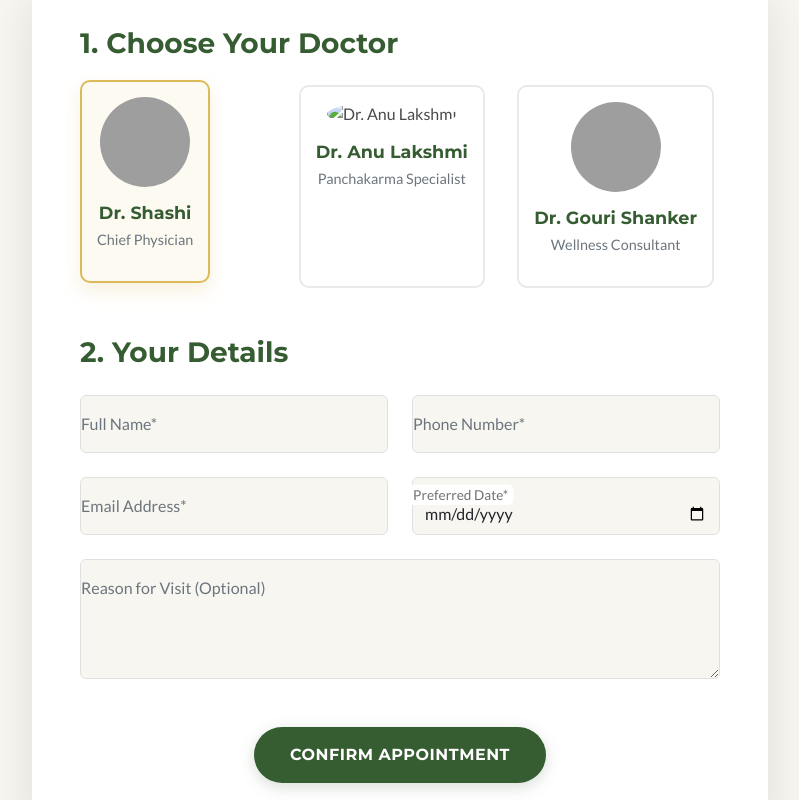
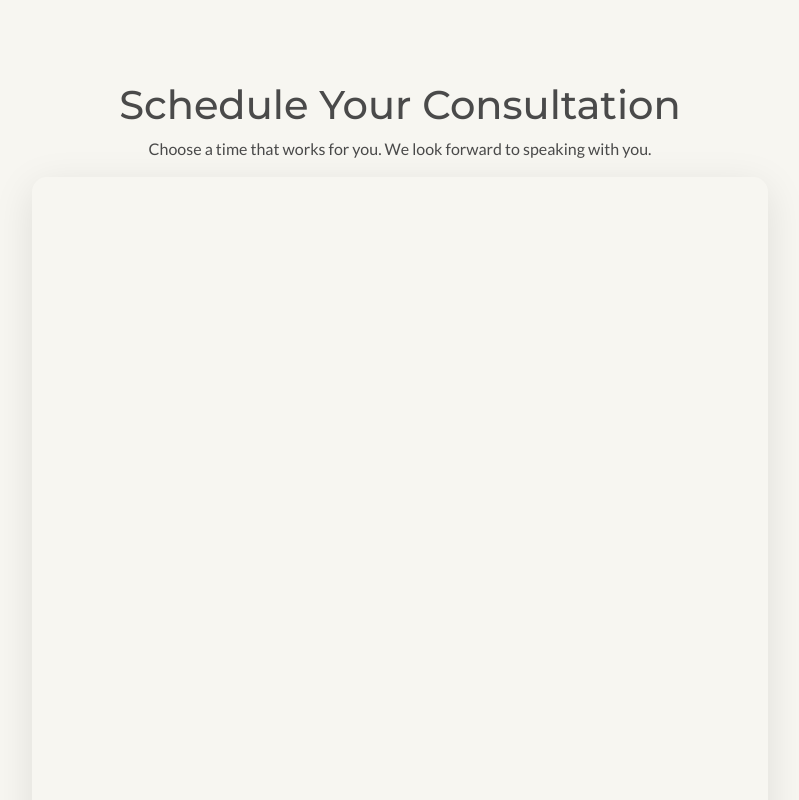
Before and after one commit to motionvixfariz/ayurclinic, a plain HTML site: page appointment.html in a window 1280 px wide. Shown: the part 500-1300 px from the top of the page, without its empty margins (240-1039 px from the left). Drawn offline with nearby package versions, Linux system fonts and the light colour scheme; grey boxes are pictures that could not be loaded; a script that the page names is missing.

Commit message:
Updated files

```diff
--- a/appointment.html
+++ b/appointment.html
@@ -11,10 +11,9 @@
   <link rel="stylesheet" href="https://cdnjs.cloudflare.com/ajax/libs/font-awesome/6.4.0/css/all.min.css">
   <link rel="stylesheet" href="https://unpkg.com/aos@next/dist/aos.css" />
   <link rel="preconnect" href="https://fonts.googleapis.com">
-  <link rel="preconnect" href="https://fonts.gstatic.com" crossorigin>
+  <link rel="preconnect" href="https://fonts.gstatic" crossorigin>
   <link href="https://fonts.googleapis.com/css2?family=Lato:wght@400;700&family=Montserrat:wght@500;700&display=swap" rel="stylesheet">
-
-  <!-- LINK TO YOUR STYLESHEET -->
+  <!-- LINK TO STYLESHEET -->
   <link rel="stylesheet" href="style.css">
 </head>
 
@@ -25,7 +24,7 @@
       <div class="container">
           <a class="navbar-brand d-flex align-items-center" href="index.html">
               <div class="logo-container">
-                  <img src="/images/logo-green.png" alt="Ayurveda Clinic Logo" class="logo-white">
+                  <img src="/images/logo-white.png" alt="Ayurveda Clinic Logo" class="logo-white">
                   <img src="/images/logo-green.png" alt="Ayurveda Clinic Logo" class="logo-green">
               </div>
               <span class="brand-name">Ayurveda Clinic</span>
@@ -58,87 +57,28 @@
   </section>
 
   <!-- Main Appointment Section -->
-  <section class="appointment-form-section py-5">
+   <!-- Main Appointment Section -->
+  <section class="appointment-embed-section">
     <div class="container">
+      <div class="row">
+        <div class="col-12 text-center" data-aos="fade-up">
+          <h1 class="section-title">Schedule Your Consultation</h1>
+          <p class="section-subtitle">Choose a time that works for you. We look forward to speaking with you.</p>
+        </div>
+      </div>
       <div class="row justify-content-center">
-        <div class="col-lg-10 col-xl-8">
-            <form action="https://formspree.io/f/xldljaqv" method="POST" class="appointment-form p-4 p-md-5" data-aos="fade-up">
-
-              <!-- Step 1: Choose Your Doctor -->
-              <div class="mb-5">
-                  <h3 class="form-step-title">1. Choose Your Doctor</h3>
-                  <div class="row g-3">
-                      <div class="col-md-4">
-                          <label class="doctor-select-card">
-                              <input type="radio" name="doctor" value="Dr. Shashi" class="d-none" checked>
-                              <div class="card-content">
-                                  <img src="/images/doctor-profile.jpg" alt="Dr. Shashi">
-                                  <h5>Dr. Shashi</h5>
-                                  <p class="specialty">Chief Physician</p>
-                              </div>
-                          </label>
-                      </div>
-                      <div class="col-md-4">
-                          <label class="doctor-select-card">
-                              <input type="radio" name="doctor" value="Dr. Anu Lakshmi" class="d-none">
-                              <div class="card-content">
-                                  <img src="/images/lady doc.jpg" alt="Dr. Anu Lakshmi">
-                                  <h5>Dr. Anu Lakshmi</h5>
-                                  <p class="specialty">Panchakarma Specialist</p>
-                              </div>
-                          </label>
-                      </div>
-                      <div class="col-md-4">
-                          <label class="doctor-select-card">
-                              <input type="radio" name="doctor" value="Dr. Gouri Shanker" class="d-none">
-                              <div class="card-content">
-                                  <img src="/images/doctor-profile.jpg" alt="Dr. Gouri Shanker">
-                                  <h5>Dr. Gouri Shanker</h5>
-                                  <p class="specialty">Wellness Consultant</p>
-                              </div>
-                          </label>
-                      </div>
-                  </div>
-              </div>
-
-              <!-- Step 2: Your Details -->
-              <div>
-                  <h3 class="form-step-title">2. Your Details</h3>
-                  <div class="row g-4">
-                      <div class="col-md-6 form-floating">
-                          <input type="text" class="form-control" id="fullName" name="name" placeholder="Full Name" required>
-                          <label for="fullName">Full Name*</label>
-                      </div>
-                      <div class="col-md-6 form-floating">
-                          <input type="tel" class="form-control" id="phone" name="phone" placeholder="Phone Number" required>
-                          <label for="phone">Phone Number*</label>
-                      </div>
-                      <div class="col-md-6 form-floating">
-                          <input type="email" class="form-control" id="email" name="email" placeholder="Email Address" required>
-                          <label for="email">Email Address*</label>
-                      </div>
-                      <div class="col-md-6 form-floating">
-                          <input type="date" class="form-control" id="appointmentDate" name="date" placeholder="Preferred Date" required>
-                          <label for="appointmentDate">Preferred Date*</label>
-                      </div>
-                      <div class="col-12 form-floating">
-                           <textarea class="form-control" id="message" name="message" placeholder="Reason for Visit" style="height: 120px;"></textarea>
-                           <label for="message">Reason for Visit (Optional)</label>
-                      </div>
-                  </div>
-              </div>
-
-              <div class="text-center mt-5">
-                  <button type="submit" class="btn btn-primary-hero">Confirm Appointment</button>
-              </div>
-            </form>
+        <div class="col-lg-10 col-xl-8" data-aos="fade-up" data-aos-delay="100">
+            <!-- Calendly inline widget begin -->
+            <div class="calendly-inline-widget" data-url="https://calendly.com/motionvix1/30min" style="min-width:320px;height:700px;"></div>
+            <script type="text/javascript" src="https://assets.calendly.com/assets/external/widget.js" async></script>
+            <!-- Calendly inline widget end -->
         </div>
       </div>
     </div>
   </section>
 
   <!-- Trust Section -->
-  <section class="py-5 bg-light-green">
+  <!-- <section class="py-5 bg-light-green">
     <div class="container">
       <div class="row text-center">
         <div class="col-md-4" data-aos="fade-up" data-aos-delay="100">
@@ -158,18 +98,18 @@
         </div>
       </div>
     </div>
-  </section>
+  </section> -->
 
   <!-- Footer -->
 
 <!-- 1. Pre-Footer Call to Action Section -->
-<section class="cta-footer">
+<!-- <section class="cta-footer">
     <div class="container text-center">
         <h2 class="cta-title">Ready to Begin Your Healing Journey?</h2>
         <p class="cta-text">Book your consultation today and take the first step towards a healthier, more balanced you.</p>
         <a href="appointment.html" class="btn btn-primary-hero">Book an Appointment</a>
     </div>
-</section>
+</section> -->
 
 <!-- 2. Main Footer -->
 <footer class="footer">
@@ -187,7 +127,7 @@
             <div class="col-lg-4">
                 <a class="footer-brand" href="index.html">
                     <img src="/images/logo-green.png" alt="Ayurveda Clinic Logo">
-                    <span>Ayurveda Clinic</span>
+                    <span>Swastham Ayurveda</span>
                 </a>
                 <p class="footer-mission">Your trusted partner in holistic health and wellness, providing authentic Ayurvedic treatments in Calicut.</p>
                 <div class="social-icons-footer">
--- a/style.css
+++ b/style.css
@@ -1092,7 +1092,7 @@
     position: relative;
     padding: 150px 0;
     z-index: 1;
-    background-image: url('/images/person-conducting-reiki-therapy.jpg'); /* CHOOSE A NICE BACKGROUND IMAGE */
+    background-image: url('/images/Swastham-Ayurveda-logo.jpg'); /* CHOOSE A NICE BACKGROUND IMAGE */
     background-attachment: fixed;
     background-position: center;
     background-size: cover;
@@ -1400,3 +1400,21 @@ Styles for Appointment Page
     font-size: 2rem;
     box-shadow: 0 5px 15px rgba(0,0,0,0.08);
 }
+
+
+/* ---
+Styles for Embedded Appointment Page
+--- */
+
+.appointment-embed-section {
+    padding-top: 150px; /* Add space below the fixed navbar */
+    padding-bottom: 80px;
+    background-color: #F7F6F1; /* Your main light background */
+}
+
+/* Style for the Calendly widget container */
+.calendly-inline-widget {
+    border-radius: 15px;
+    overflow: hidden; /* Ensures the rounded corners apply to the widget */
+    box-shadow: 0 10px 40px rgba(0,0,0,0.1);
+}
```
Also changed, not shown: about.html (+4 -4 lines), contact.html (+2 -1 lines), index.html (+8 -8 lines), onlineconsultation.html (+1 -0 lines), treatment.html (+1 -1 lines), images/Dr. Sasi-keezhatupuath.jpg (added), images/Swastham-Ayurveda-logo.jpg (added), images/logo-green.png, images/logo-white.png (added), images/logo.jpeg (deleted).
